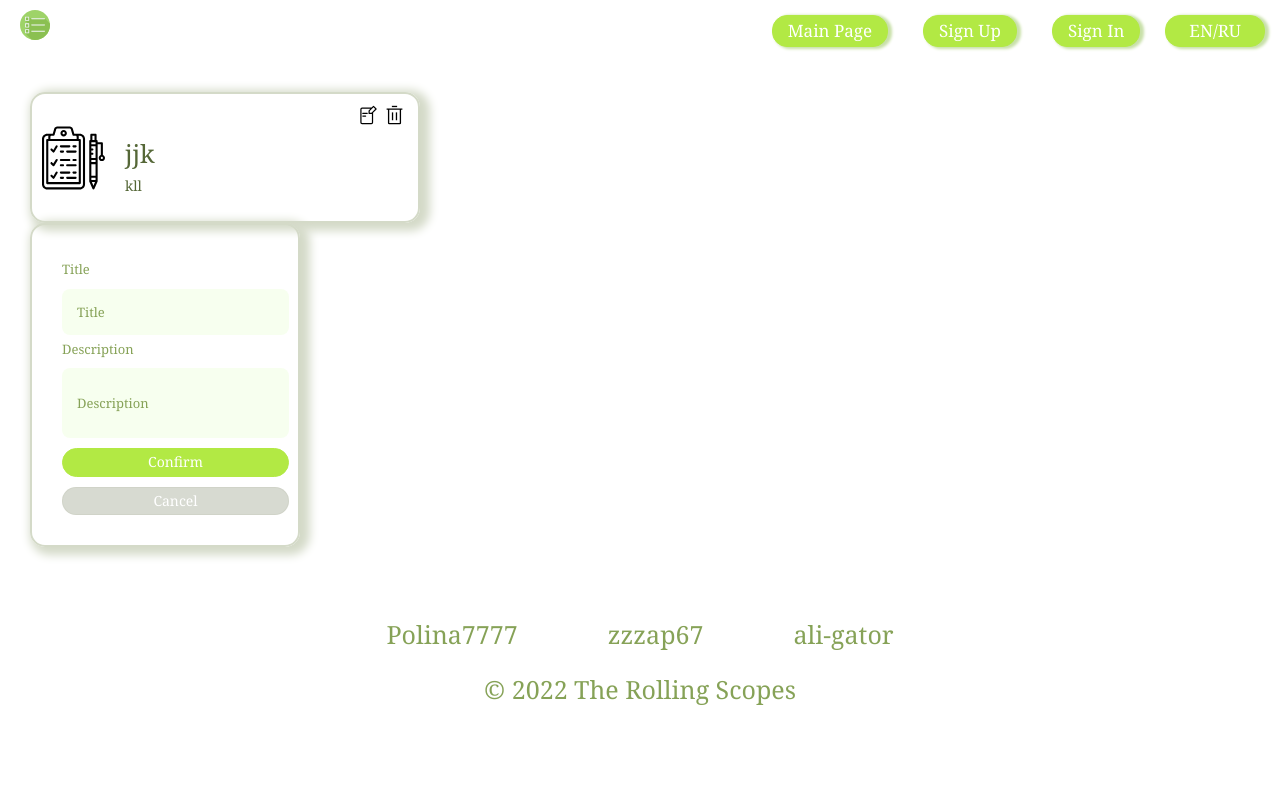
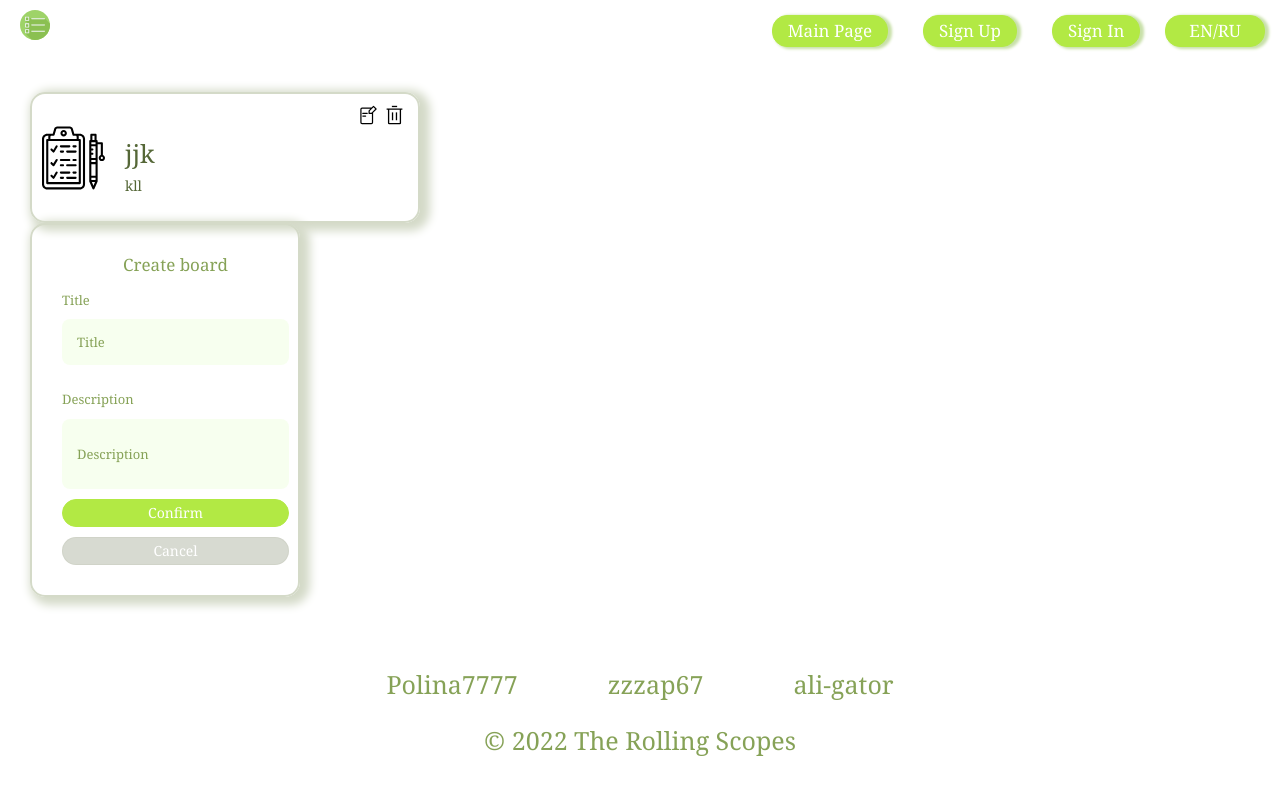
Before and after one commit to zzzap67/project-management-app, a React (Create React App) app in the folder project-management-app/: page / in a window 1280 px wide. Shown: the top 794 px of the page. Built offline with nearby package versions, Linux system fonts and the light colour scheme.

Commit message:
fix: fix form component for reuse, fix localization

```diff
--- a/project-management-app/src/components/Create-new-board-component-form/index.tsx
+++ b/project-management-app/src/components/Create-new-board-component-form/index.tsx
@@ -1,31 +1,15 @@
-import { FormProps } from 'components/Form';
-import Input, { InputProps } from 'components/Input';
-import { SyntheticEvent } from 'react';
-import { useTranslation } from 'react-i18next';
-import { useFormWithValidation } from 'utils';
+import Form from 'components/Form';
+import { ru } from 'components/locales/ru';
 import './style.css';
 
-const CreateNewBoardComponentForm = ({ formData, className, onSubmit }: FormProps) => {
-  const { values, handleChange, errors, isValid } = useFormWithValidation();
-  const { inputsBoardData } = formData;
-  const { t } = useTranslation('translation');
-  const handleSubmit = (e: SyntheticEvent) => {
-    e.preventDefault();
-    onSubmit(values);
+const CreateNewBoardComponentForm = () => {
+  const registerData = ru.BOARD_FORM;
+  const onSubmit = async (values: Record<string, string>) => {
+    console.log({ values });
   };
-  const renderInputs = (inputs: InputProps['inputData'][]) => {
-    return inputs.map((input) => (
-      <Input inputData={input} key={input.id} onChange={handleChange} errors={errors} />
-    ));
-  };
+
   return (
-    <form className={`form_${className}`} onSubmit={handleSubmit}>
-      <div className={`${className}__inputs-wrapper`}>{renderInputs(inputsBoardData)}</div>
-      <button className="confirm__button button" type="submit" disabled={!isValid}>
-        {t('description.forms.confirmButtonText')}
-      </button>
-      <button className="cancel__button button">{t('description.forms.cancelButtonText')}</button>
-    </form>
+    <Form formData={registerData} errorMessage={''} className={'form_board'} onSubmit={onSubmit} />
   );
 };
 export default CreateNewBoardComponentForm;
--- a/project-management-app/src/components/Create-new-board-component-form/style.css
+++ b/project-management-app/src/components/Create-new-board-component-form/style.css
@@ -1,4 +1,4 @@
-.form_board-component {
+.form_board {
   display: flex;
   flex-direction: column;
   justify-content: center;
@@ -9,6 +9,15 @@
   border: 2px solid rgb(212, 218, 200);
   border-radius: 15px;
   box-shadow: 5px 3px 10px 5px rgb(212, 218, 200);
+}
+.form_board__title {
+  font-size: 17px;
+  font-weight: 570;
+  color: #86a257;
+  align-self: center;
+}
+.form_board__inputs-wrapper {
+  margin: 0;
 }
 .title_input,
 .description_input {
@@ -52,11 +61,11 @@
   border-radius: 15px;
   color: white;
   background-color: #c8ccbfb7;
-  border: 1px solid  #c8ccbf7e;
+  border: 1px solid #c8ccbf7e;
   box-shadow: 3px 1px 3px 1 px rgb(216, 225, 205);
   cursor: pointer;
 }
-.cancel__button:hover{
+.cancel__button:hover {
   background-color: #c8ccbf5a;
   border: 1px solid #c8ccbf6c;
   box-shadow: 3px 1px 3px 1 px rgba(216, 225, 205, 0.543);
--- a/project-management-app/src/components/Form/index.tsx
+++ b/project-management-app/src/components/Form/index.tsx
@@ -7,7 +7,7 @@ import { useTranslation } from 'react-i18next';
 import './styles.css';
 
 export interface FormProps {
-  formData: typeof ru.REGISTER_FORM;
+  formData: typeof ru.REGISTER_FORM | typeof ru.BOARD_FORM;
   errorMessage: string;
   className: string;
   onSubmit: (values: Record<string, string>) => void;
@@ -15,7 +15,7 @@ export interface FormProps {
 
 const Form = ({ formData, errorMessage, className, onSubmit }: FormProps) => {
   const { values, handleChange, errors, isValid } = useFormWithValidation();
-  const { inputsData, linkTo } = formData;
+  const { inputsData, linkTo, title, buttonText, text, linkText } = formData;
   const { t } = useTranslation('translation');
 
   const renderInputs = (inputs: InputData[]) => {
@@ -31,27 +31,53 @@ const Form = ({ formData, errorMessage, className, onSubmit }: FormProps) => {
 
   return (
     <form className={`form ${className}`} onSubmit={handleSubmit}>
-      <h2 className="form__title">{t('description.forms.title')}</h2>
-      <div className="form__inputs-wrapper">{renderInputs(inputsData)}</div>
-      <div
-        className={`form__button-wrapper
+      <h2 className={`form__title ${className}__title `}>{t(`description.forms.${title}`)!}</h2>
+      <div className={`form__inputs-wrapper ${className}__inputs-wrapper`}>
+        {renderInputs(inputsData)}
+      </div>
+
+      {errorMessage && <p className="form__error">{errorMessage}</p>}
+      {className === 'register__form' ? (
+        <>
+          <div
+            className={`form__button-wrapper
         ${
           inputsData.length === 3
             ? 'form__button-wrapper_type_near'
             : 'form__button-wrapper_type_far'
         }`}
-      >
-        {errorMessage && <p className="form__error">{errorMessage}</p>}
-        <button className="form__button button" type="submit" disabled={!isValid}>
-          {t('description.forms.buttonText')}
+          ></div>
+          <button className="form__button button" type="submit" disabled={!isValid}>
+            {t(`description.forms.${buttonText}`)}
+          </button>
+          <p className="form__text">
+            {t(`description.forms.${text}`)}
+            <NavLink to={linkTo} className="form__link link">
+              {t(`description.forms.${linkText}`)}
+            </NavLink>
+          </p>
+        </>
+      ) : null}
+      {className === 'form_board' || className === 'form_task' ? (
+        <>
+          <button className="confirm__button button" type="submit" disabled={!isValid}>
+            {t('description.forms.confirmButtonText')}
+          </button>
+          <button className="cancel__button button">
+            {t('description.forms.cancelButtonText')}
+          </button>
+        </>
+      ) : null}
+      {/* <button className="form__button button" type="submit" disabled={!isValid}>
+          {t(`description.forms.${buttonText}`)}
         </button>
         <p className="form__text">
-          {t('description.forms.text')}
+          {t(`description.forms.${text}`)}
           <NavLink to={linkTo} className="form__link link">
-            {t('description.forms.linkText')}
+            {t(`description.forms.${linkText}`)}
           </NavLink>
-        </p>
-      </div>
+        </p> */}
+      {/* </div> */}
     </form>
   );
 };
--- a/project-management-app/src/components/locales/ru.ts
+++ b/project-management-app/src/components/locales/ru.ts
@@ -4,12 +4,12 @@ export const ru = {
     EMAIL_ERR: 'Неверный формат email',
   },
   REGISTER_FORM: {
-    title: 'Добро пожаловать!',
-    buttonText: 'Зарегистрироваться',
+    title: 'welcome',
+    buttonText: 'signUp',
     buttonBoardText: 'Сохранить',
     cancelButtonText: 'Отменить',
-    text: 'Уже зарегистрированы?',
-    linkText: 'Войти',
+    text: 'alreadyRegistered',
+    linkText: 'signin',
     linkTo: '/signin',
     inputsData: [
       {
@@ -28,7 +28,24 @@ export const ru = {
         type: 'password',
       },
     ],
-    inputsBoardData: [
+    // inputsBoardData: [
+    //   {
+    //     id: 'title',
+    //     label: 'Заголовок',
+    //     type: 'text',
+    //   },
+    //   {
+    //     id: 'description',
+    //     label: 'Описание',
+    //     type: 'text',
+    //   },
+    // ],
+  },
+  BOARD_FORM: {
+    buttonBoardText: 'Сохранить',
+    cancelButtonText: 'Отменить',
+    title: 'createBoard',
+    inputsData: [
       {
         id: 'title',
         label: 'Заголовок',
@@ -41,4 +58,16 @@ export const ru = {
       },
     ],
   },
+  COLUMN_FORM: {
+    buttonBoardText: 'Сохранить',
+    cancelButtonText: 'Отменить',
+    title: 'createColumn',
+    inputsData: [
+      {
+        id: 'title',
+        label: 'Заголовок',
+        type: 'text',
+      },
+    ],
+  },
 };
--- a/project-management-app/src/i18n/i18n.tsx
+++ b/project-management-app/src/i18n/i18n.tsx
@@ -35,12 +35,14 @@ i18n
                 "Task management is the link between planning to do something and getting it done. This task management software allows you to centrally manage tasks and their timely completion and allow you to easily monitor all work processes and control the work of the team. Let's get organized together!",
             },
             forms: {
-              title: 'Welcome!',
-              buttonText: 'Sign Up!',
+              welcome: 'Welcome!',
+              signUp: 'Sign Up!',
+              createBoard: 'Create board',
+              createColumn: ' Сreate сolumn',
               cancelButtonText: 'Cancel',
               confirmButtonText: 'Confirm',
-              text: 'Already registered?',
-              linkText: 'Sign In',
+              alreadyRegistered: 'Already registered?',
+              signin: 'Sign In',
               linkTo: '/signin',
               inputs: {
                 nameLabel: 'Name',
@@ -76,12 +78,14 @@ i18n
                 'Управление задачами — это связующее звено между планированием чего-то и его выполнением. Это программное обеспечение для управления задачами позволяет централизованно управлять задачами и их своевременным выполнением, а также позволяет легко контролировать все рабочие процессы и контролировать работу команды. Давайте организуемся вместе!',
             },
             forms: {
-              title: 'Добро пожаловать!',
-              buttonText: 'Зарегистрироваться',
+              welcome: 'Добро пожаловать!',
+              signUp: 'Зарегистрироваться',
+              createBoard: 'Создать доску',
+              createColumn: 'Создать колонку',
               cancelButtonText: 'Отменить',
               confirmButtonText: 'Сохранить',
-              text: 'Уже зарегистрированы?',
-              linkText: 'Войти',
+              alreadyRegistered: 'Уже зарегистрированы?',
+              signin: 'Войти',
               linkTo: '/signin',
               inputs: {
                 nameLabel: 'Имя',
--- a/project-management-app/src/pages/main/index.tsx
+++ b/project-management-app/src/pages/main/index.tsx
@@ -1,6 +1,5 @@
 import CreateNewBoardComponentForm from 'components/Create-new-board-component-form';
 import BoardItem from 'components/BoardItem';
-import { ru } from 'components/locales/ru';
 import WelcomePage from 'pages/welcome-page';
 import './style.css';
 
@@ -8,13 +7,9 @@ const Main = () => {
   return (
     <div className="main">
       {/* <WelcomePage /> */}
+
       <BoardItem id={'dfb'} title={'jjk'} description={'kll'} />
-      <CreateNewBoardComponentForm
-        formData={ru.REGISTER_FORM}
-        errorMessage={''}
-        className={'board-component'}
-        onSubmit={() => console.log('Create board')}
-      />
+      <CreateNewBoardComponentForm />
     </div>
   );
 };
```
